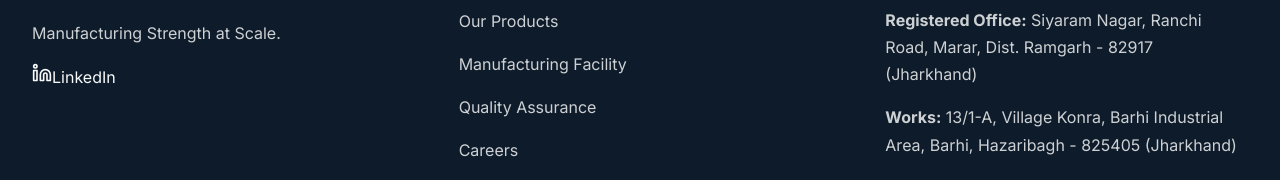
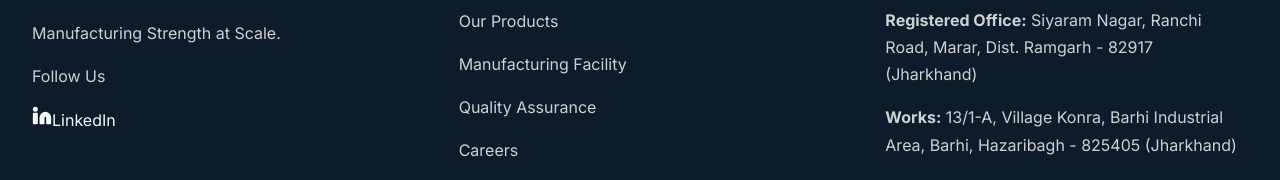
Before and after one commit to AXONDEMON/jsventerprises, a Next.js app: page / in a window 1280 px wide. Shown: the part 6027-6207 px from the top of the page. Built offline with nearby package versions, Linux system fonts and the light colour scheme.

Commit message:
Refine LinkedIn footer link: add 'Follow Us' and standard brand styling

```diff
--- a/src/components/Footer.js
+++ b/src/components/Footer.js
@@ -9,6 +9,8 @@ const Footer = () => {
                 <div className={styles.column}>
                     <h3>JSV Enterprises</h3>
                     <p>Manufacturing Strength at Scale.</p>
+                    <div className={styles.socialSection}>
+                        <p className={styles.followUs}>Follow Us</p>
                         <div className={styles.socials}>
                             <a
                                 href="https://www.linkedin.com/company/jsventerprises/"
@@ -17,9 +19,10 @@ const Footer = () => {
                                 className={styles.socialLink}
                                 aria-label="LinkedIn"
                             >
-                            <Linkedin size={20} />
+                                <Linkedin size={20} fill="currentColor" />
                                 <span>LinkedIn</span>
                             </a>
+                        </div>
                     </div>
                 </div>
 
```
Lines whose indentation alone changed are shown as unchanged.
